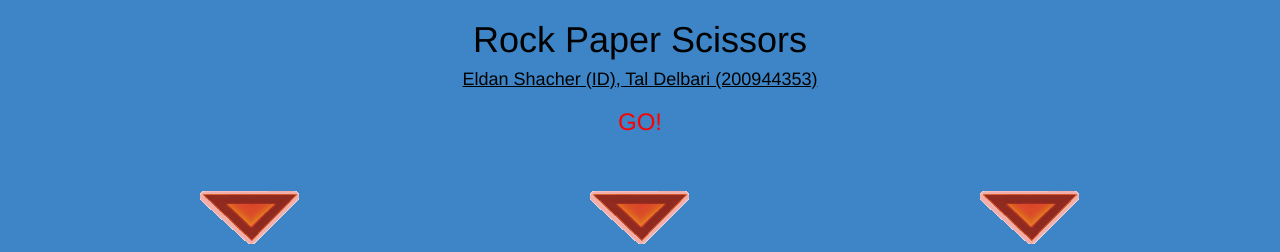
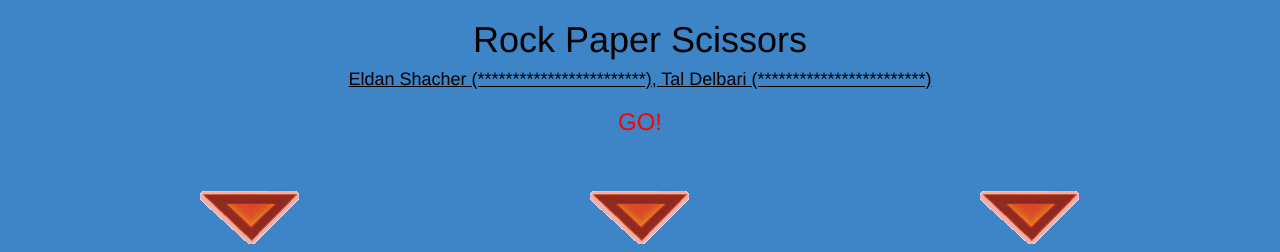
Before and after one commit to delbarital/Rock_Paper_Scissors, a plain HTML site: page rps.html in a window 1280 px wide. Shown: the top 252 px of the page. Drawn offline with nearby package versions, Linux system fonts and the light colour scheme.

Commit message:
link the main html to the rps.js file

```diff
--- a/rps.html
+++ b/rps.html
@@ -9,7 +9,7 @@
     </head>
     <body style="text-align:center; background-color:#3d85c6">
         <h1>Rock Paper Scissors</h1>
-        <h4 style="text-decoration: underline"> Eldan Shacher (ID), Tal Delbari (200944353)</h4>
+        <h4 style="text-decoration: underline"> Eldan Shacher (************************), Tal Delbari (************************)</h4>
         <h3 style="color:#FF0000">GO!</h3>
         <div class="container">
             <div class="row">
@@ -80,6 +80,7 @@
 
         <script src="http://ajax.googleapis.com/ajax/libs/jquery/1.10.2/jquery.min.js"></script>
 		<script src="js/bootstrap.js"></script>
+        <script src="js/rps.js"></script>
     </body>
 
 </html>
```
